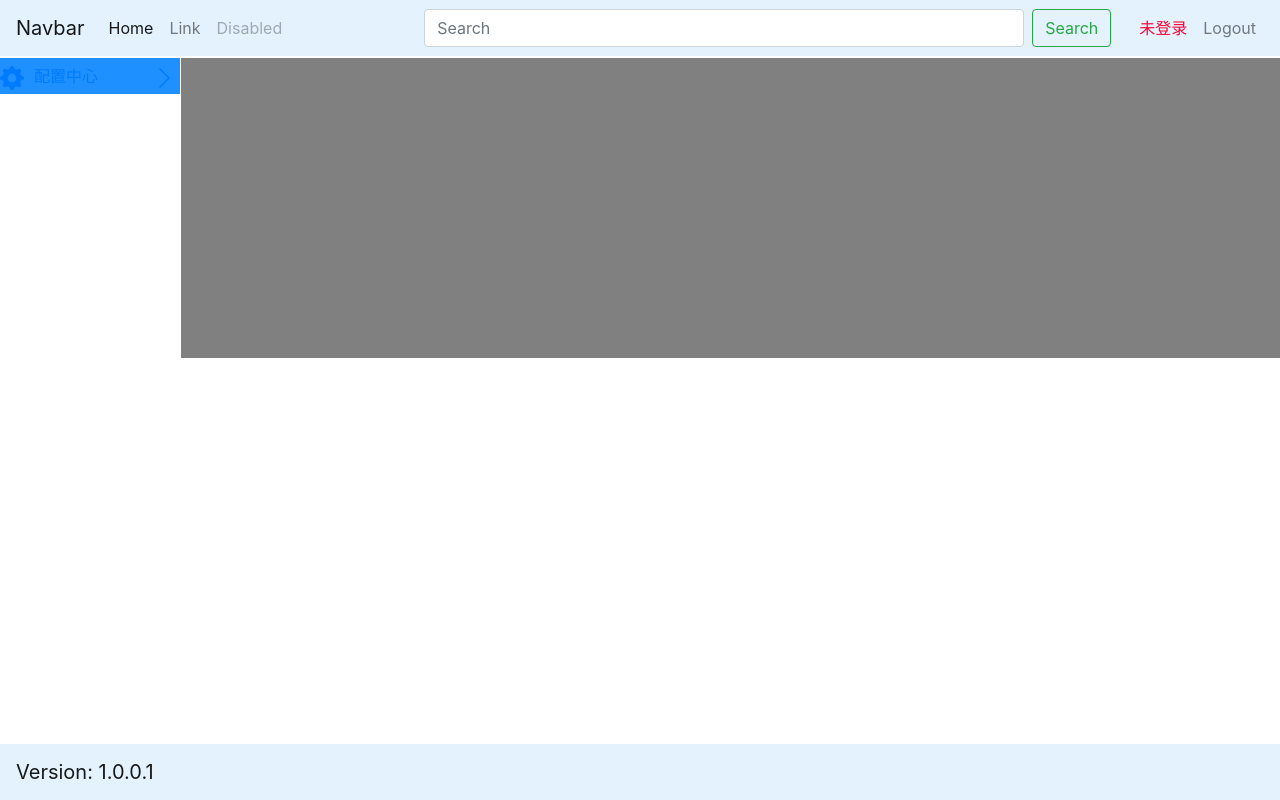
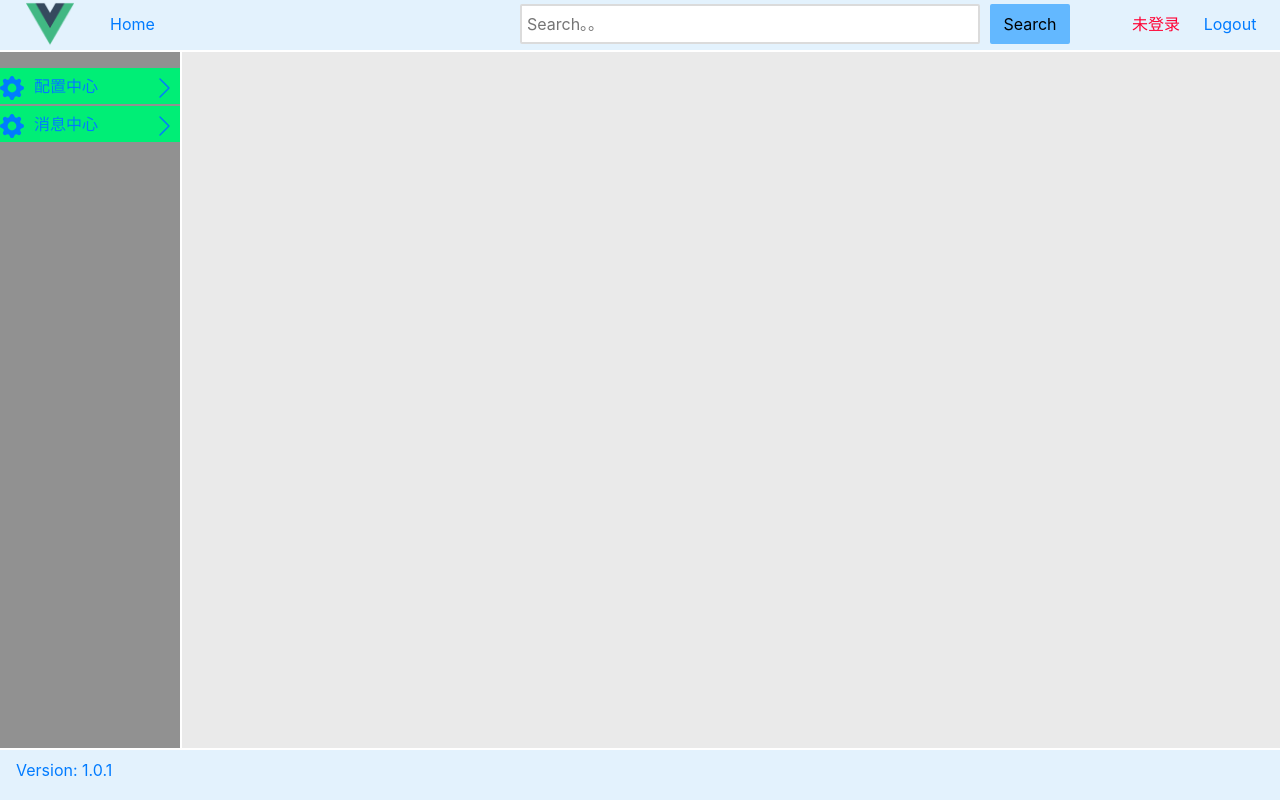
Before and after one commit to doom2020/vue-flask-web, a Vue app: page /home in a window 1280 px wide. Built offline with nearby package versions, Linux system fonts and the light colour scheme.

Commit message:
将页面组件化

```diff
--- a/src/components/FootNavBar.vue
+++ b/src/components/FootNavBar.vue
@@ -0,0 +1,32 @@
+<template>
+  <div class="footer">
+      <nav class="navbar navbar-expand-lg navbar-light">
+        <a class="version" href="#" @click="sendMsgToHome">Version: 1.0.1</a>
+      </nav>
+  </div>
+</template>
+
+<script>
+export default {
+  name: 'FootNavBar',
+  emits: ['listen-footer-bar'],
+  props: {
+    myMessage: String
+  },
+  setup(props, { emit }) {
+    console.log('home send footer: ', props.myMessage)
+    const sendMsgToHome = () => {
+      console.log('send message')
+      emit('listen-footer-bar', { name: 'footer', msg: 'hello' })
+    }
+    return {
+      sendMsgToHome
+    }
+  }
+}
+</script>
+<style scoped>
+.version {
+  float: right;
+}
+</style>
--- a/src/components/HeadNavBar.vue
+++ b/src/components/HeadNavBar.vue
@@ -1,10 +1,13 @@
 <template>
   <div class="headNavBar">
-    <div class="wrap" style="height: 48px;background-color: #6495ED">
-      <a href="#"><img src="../assets/logo.png" style="height: 48px;width: 48px;"></a>
-      <a href="#" style="margin-left: 10px;">Home</a>
-      <input type="text" style="width: 260px;margin-left: 500px;">
-      <button type="button" style="margin-left: 2px;">Primary</button>
+    <div class="page_container">
+      <a class="item_img" href="#"><img src="../assets/logo.png" style="height: 48px;width: 48px;"></a>
+      <a class="item_home" href="#" style="margin-left: 10px;">Home</a>
+      <input class="item_input" type="text" placeholder="Search。。">
+      <button class="item_btn" type="button">Search</button>
+      <span v-if="showUser" class="item_user" style="color: #0000FF">{{ userInfo }}</span>
+      <a v-else class="item_info" href="#" @click="toLogin" style="color: #FF0033">未登录</a>
+      <a class="item_logout" href="#" @click="toLogout">Logout</a>
     </div>
   </div>
 </template>
@@ -19,8 +22,49 @@ export default {
 </script>
 
 <style scoped>
-.wrapp{
-  display: line-flex;
+input:focus {
+  outline: none;
+}
+button:focus {
+  outline: none;
+}
+.page_container {
+  display: grid;
+  grid-template-columns: 100px 100px 1fr 100px 100px 100px;
+}
+.item_img {
+  justify-self: center;
+  align-self: center;
+}
+.item_home {
+  justify-self: start;
+  align-self: center;
+}
+.item_input {
+  height: 40px;
+  width: 460px;
+  padding: 5px;
+  border: solid 2px #DBDBDB;
+  border-radius: 2px;
+  justify-self: end;
+  align-self: center;
+}
+.item_info {
+  justify-self: end;
+  align-self: center;
+}
+.item_btn {
+  width: 80px;
+  height: 40px;
+  border: solid 2px  #63B8FF;
+  border-radius: 2px;
+  justify-self: center;
+  align-self: center;
+  background-color: #63B8FF;
+}
+.item_logout {
+  justify-self: center;
+  align-self: center;
 }
 ul {
   list-style-type: none;
--- a/src/components/SideBar.vue
+++ b/src/components/SideBar.vue
@@ -1,7 +1,7 @@
 <template>
   <div class="sideBar">
-    <div style="width: 180px;flex:;position: fixed;top: 0;margin-top: 58px;overflow: auto;">
-      <ul style="margin-bottom: 0;padding-left: 0;background-color: dimgrey;">
+    <div>
+      <ul class="ul_style">
         <li v-for="(item, index) in firstMenuList" :key="index" class="firstMenu">
           <a href="#" @click.prevent="sendMsgToHome">
             <span>
@@ -9,8 +9,8 @@
                 <path fill-rule="evenodd" :d="item.dIconLeft"/>
               </svg>
             </span>
-            <span style="margin-left: 10px;">{{ item.name }}</span>
-            <span style="float: right;margin-right: 2px;">
+            <span class="item_name">{{ item.name }}</span>
+            <span class="item_svg">
               <svg width="1.5em" height="1.5em" viewBox="0 0 16 16" :class="item.classIconRight" fill="currentColor" xmlns="http://www.w3.org/2000/svg">
                 <path fill-rule="evenodd" :d="item.dIconRight"/>
               </svg>
@@ -25,17 +25,17 @@
 <script>
 export default {
   name: 'SideBar',
-  emits: ['tell'],
+  emits: ['listen-side-bar'],
   props: {
     firstMenuList: Array,
     myMessage: String
   },
   setup(props, { emit }) {
-    console.log(props.firstMenuList)
-    console.log(props.myMessage)
+    console.log('home send sideBar: ', props.firstMenuList)
+    console.log('home send sideBar:', props.myMessage)
     const sendMsgToHome = () => {
       console.log('send message')
-      emit('tell', { name: 'bohu', msg: 'hello' })
+      emit('listen-side-bar', { name: 'sideBar', msg: 'hello' })
     }
     return {
       sendMsgToHome
@@ -45,4 +45,25 @@ export default {
 </script>
 
 <style scoped>
+.ul_style {
+  padding-left: 0;
+}
+li {
+    list-style: none;
+  }
+.firstMenu {
+  height: 36px;
+  line-height: 36px;
+  background-color: #00EE76;
+  margin-bottom: 2px;
+  width: 180px;
+  float: left;
+}
+.item_name {
+  margin-left: 10px;
+}
+.item_svg {
+  float: right;
+  margin-right: 2px;
+}
 </style>
--- a/src/views/Home.vue
+++ b/src/views/Home.vue
@@ -1,49 +1,25 @@
 <template>
-  <div style="width: 100%">
-    <nav class="navbar navbar-expand-lg navbar-light" style="position: fixed;top: 0;width: 100%;background-color: #e3f2fd;">
-      <a class="navbar-brand" href="#">Navbar</a>
-      <button class="navbar-toggler" type="button" data-toggle="collapse" data-target="#navbarSupportedContent" aria-controls="navbarSupportedContent" aria-expanded="false" aria-label="Toggle navigation">
-        <span class="navbar-toggler-icon"></span>
-      </button>
-
-      <div class="collapse navbar-collapse" id="navbarSupportedContent">
-        <ul class="navbar-nav mr-auto">
-          <li class="nav-item active">
-            <a class="nav-link" href="#">Home <span class="sr-only">(current)</span></a>
-          </li>
-          <li class="nav-item">
-            <a class="nav-link" href="#">Link</a>
-          </li>
-          <li class="nav-item">
-            <a class="nav-link disabled" href="#" tabindex="-1" aria-disabled="true">Disabled</a>
-          </li>
-        </ul>
-        <form class="form-inline my-2 my-lg-0" style="margin-right: 20px;">
-          <input class="form-control mr-sm-2" type="search" placeholder="Search" aria-label="Search" style="width: 600px;">
-          <button class="btn btn-outline-success my-2 my-sm-0" type="submit">Search</button>
-        </form>
-        <ul class="navbar-nav" style="float: right;">
-          <li class="nav-item">
-            <span v-if="showUser" class="nav-link" style="color: #0000FF">{{ userInfo }}</span>
-            <a v-else class="nav-link" href="#" @click="toLogin" style="color: #FF0033">{{ userInfo }}</a>
-          </li>
-          <li class="nav-item">
-            <a class="nav-link" href="#" @click="toLogout">Logout</a>
-          </li>
-        </ul>
+  <div class="page_body">
+    <div class="page_container">
+      <div class="header">
+        <head-nav-bar></head-nav-bar>
       </div>
-    </nav>
-    <side-bar :my-message="myMessage" :first-menu-list="firstMenuList" @tell="handlerSideBarMsg"></side-bar>
-    <div style="background-color: gray;height: 300px;margin-top: 58px;margin-left: 181px"></div>
-    <nav class="navbar navbar-expand-lg navbar-light" style="position: fixed;bottom: 0;width: 100%;background-color: #e3f2fd;">
-      <a class="navbar-brand" href="#" style="float: right">Version: 1.0.0.1</a>
-    </nav>
+      <div class="side_bar">
+        <side-bar :my-message="myMessage" :first-menu-list="firstMenuList" @listen-side-bar="handlerSideBarMsg"></side-bar>
+      </div>
+      <div class="main"></div>
+      <div class="footer">
+        <foot-nav-bar :my-message="myMessage" @listen-footer-bar="handlerFooterNavBarMsg"></foot-nav-bar>
+      </div>
+    </div>
   </div>
 </template>
 <script>
 import { onMounted, reactive, ref, toRefs } from 'vue'
 import { useRouter } from 'vue-router'
 import SideBar from '../components/SideBar.vue'
+import FootNavBar from '../components/FootNavBar.vue'
+import HeadNavBar from '../components/HeadNavBar.vue'
 
 // 1. 获取用户信息
 function useGetUserInfo() {
@@ -84,21 +60,34 @@ function useToLogin(router) {
   return toLogin
 }
 export default {
-  components: { SideBar },
+  components: { SideBar, FootNavBar, HeadNavBar },
   name: 'Home',
   setup() {
     const { getUserInfo, userInfo, showUser } = useGetUserInfo()
     const router = useRouter()
     const toLogout = useToLogout(router)
     const toLogin = useToLogin(router)
+    // 处理SideBar子组件传递的事件
     const handlerSideBarMsg = (args) => {
-      console.log(args)
-      console.log('get message:', args.name, args.msg)
+      console.log('sideBar args', args)
+      console.log('get message from sideBar:', args.name, args.msg)
+    }
+    // 处理FooterNavBar子组件传递的事件
+    const handlerFooterNavBarMsg = (args) => {
+      console.log('footer args: ', args)
+      console.log('get message from footer: ', args.name, args.msg)
     }
     const state = reactive({
       firstMenuList: [
         {
           name: '配置中心',
+          classIconLeft: 'bi bi-gear-fill',
+          dIconLeft: 'M9.405 1.05c-.413-1.4-2.397-1.4-2.81 0l-.1.34a1.464 1.464 0 0 1-2.105.872l-.31-.17c-1.283-.698-2.686.705-1.987 1.987l.169.311c.446.82.023 1.841-.872 2.105l-.34.1c-1.4.413-1.4 2.397 0 2.81l.34.1a1.464 1.464 0 0 1 .872 2.105l-.17.31c-.698 1.283.705 2.686 1.987 1.987l.311-.169a1.464 1.464 0 0 1 2.105.872l.1.34c.413 1.4 2.397 1.4 2.81 0l.1-.34a1.464 1.464 0 0 1 2.105-.872l.31.17c1.283.698 2.686-.705 1.987-1.987l-.169-.311a1.464 1.464 0 0 1 .872-2.105l.34-.1c1.4-.413 1.4-2.397 0-2.81l-.34-.1a1.464 1.464 0 0 1-.872-2.105l.17-.31c.698-1.283-.705-2.686-1.987-1.987l-.311.169a1.464 1.464 0 0 1-2.105-.872l-.1-.34zM8 10.93a2.929 2.929 0 1 0 0-5.86 2.929 2.929 0 0 0 0 5.858z',
+          classIconRight: 'bi bi-chevron-double-right',
+          dIconRight: 'M3.646 1.646a.5.5 0 0 1 .708 0l6 6a.5.5 0 0 1 0 .708l-6 6a.5.5 0 0 1-.708-.708L9.293 8 3.646 2.354a.5.5 0 0 1 0-.708z'
+        },
+        {
+          name: '消息中心',
           classIconLeft: 'bi bi-gear-fill',
           dIconLeft: 'M9.405 1.05c-.413-1.4-2.397-1.4-2.81 0l-.1.34a1.464 1.464 0 0 1-2.105.872l-.31-.17c-1.283-.698-2.686.705-1.987 1.987l.169.311c.446.82.023 1.841-.872 2.105l-.34.1c-1.4.413-1.4 2.397 0 2.81l.34.1a1.464 1.464 0 0 1 .872 2.105l-.17.31c-.698 1.283.705 2.686 1.987 1.987l.311-.169a1.464 1.464 0 0 1 2.105.872l.1.34c.413 1.4 2.397 1.4 2.81 0l.1-.34a1.464 1.464 0 0 1 2.105-.872l.31.17c1.283.698 2.686-.705 1.987-1.987l-.169-.311a1.464 1.464 0 0 1 .872-2.105l.34-.1c1.4-.413 1.4-2.397 0-2.81l-.34-.1a1.464 1.464 0 0 1-.872-2.105l.17-.31c.698-1.283-.705-2.686-1.987-1.987l-.311.169a1.464 1.464 0 0 1-2.105-.872l-.1-.34zM8 10.93a2.929 2.929 0 1 0 0-5.86 2.929 2.929 0 0 0 0 5.858z',
           classIconRight: 'bi bi-chevron-double-right',
@@ -110,26 +99,53 @@ export default {
       myMessage: 'i is father components'
     })
     return {
-      ...toRefs(state), toLogout, toLogin, getUserInfo, handlerSideBarMsg
+      ...toRefs(state), toLogout, toLogin, getUserInfo, handlerSideBarMsg, handlerFooterNavBarMsg
     }
   }
 }
 </script>
 <style>
-  li{
-    list-style: none;
-  }
-  .firstMenu{
-    height: 36px;
-    line-height: 36px;
-    /* text-align: center; */
-    background-color: dodgerblue;
-    margin-bottom: 2px;
-    width: 180px;
-    float: left;
-  }
-  body{
+  body {
     margin: 0;
     padding: 0;
   }
+  .page_body {
+    width: 100%;
+  }
+  .page_container {
+    width: 100%;
+  }
+  .header {
+    position: fixed;
+    left: 0;
+    top: 0;
+    right: 0;
+    height: 50px;
+    background-color: #e3f2fd;
+  }
+  .side_bar {
+    position: fixed;
+    bottom: 52px;
+    left: 0;
+    top: 52px;
+    width: 180px;
+    background-color: #919191;
+    overflow: auto;
+  }
+  .main {
+    position: fixed;
+    top: 52px;
+    right: 0;
+    bottom: 52px;
+    left: 182px;
+    background-color: #EAEAEA;
+  }
+  .footer {
+    position: fixed;
+    left: 0;
+    bottom: 0;
+    right: 0;
+    height: 50px;
+    background-color: #e3f2fd;
+  }
 </style>
```
